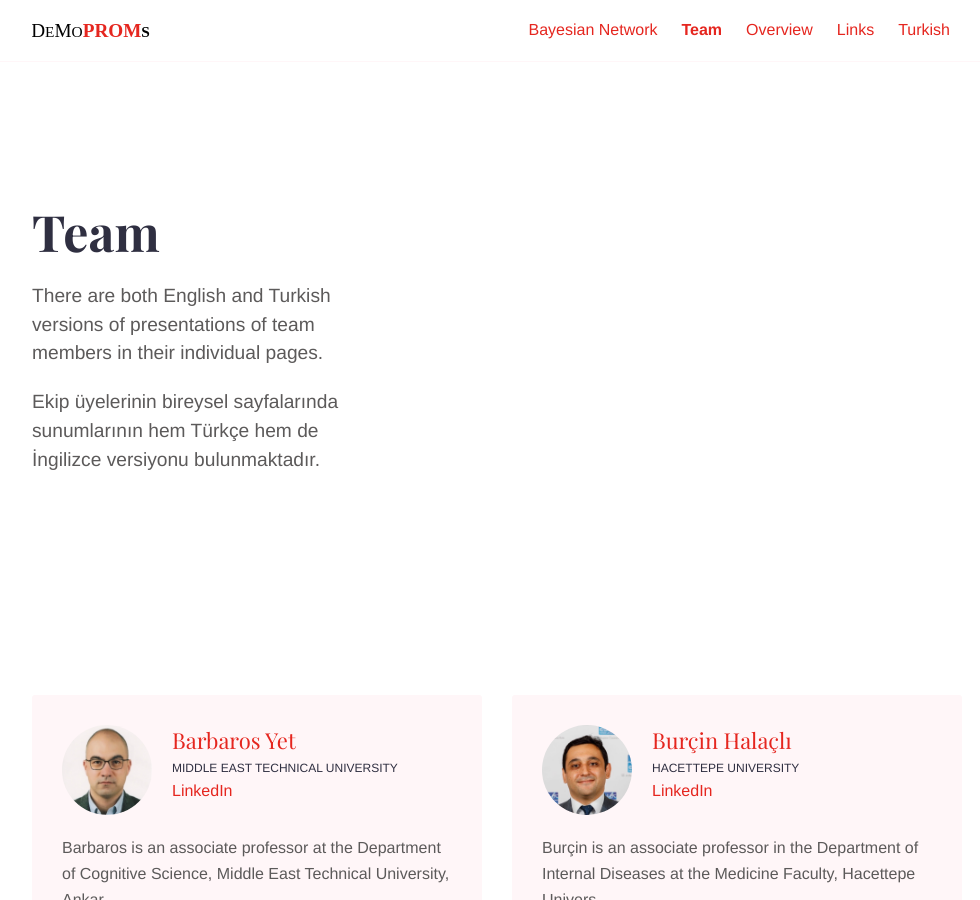
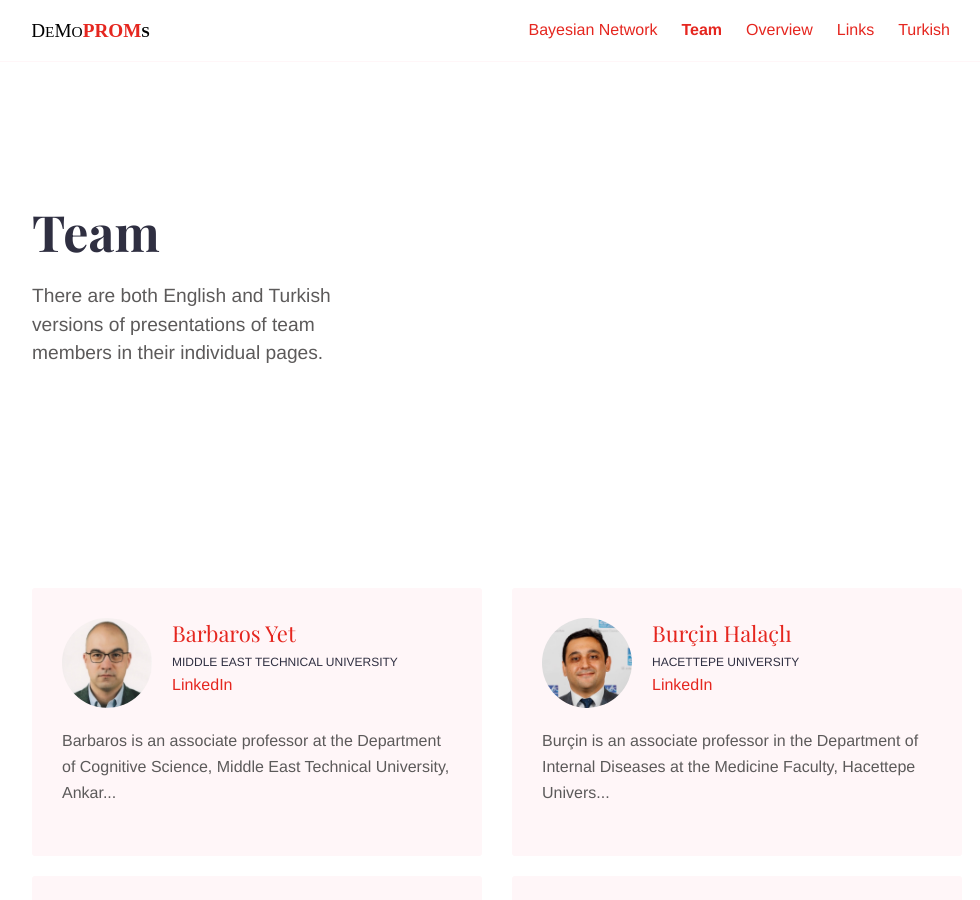
Before and after one commit to emreercin/demoproms, a Jekyll site: the page built from team.md, in a window 1280 px wide and 900 px high. Shown: the whole window, without its empty margins (143-1123 px from the left). Built offline with Jekyll 4.4.1, drawn with Linux system fonts in a browser that asks for light colours.

Commit message:
No Turkish

```diff
--- a/team.md
+++ b/team.md
@@ -10,5 +10,3 @@ intro_image_hide_on_mobile: false
 # Team
 
 There are both English and Turkish versions of presentations of team members in their individual pages.
-
-Ekip üyelerinin bireysel sayfalarında sunumlarının hem Türkçe hem de İngilizce versiyonu bulunmaktadır.
```
